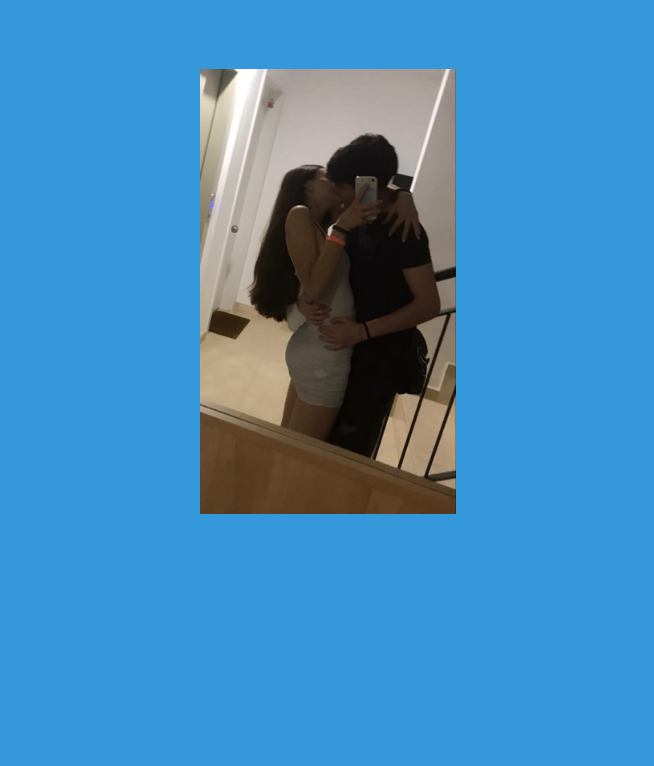
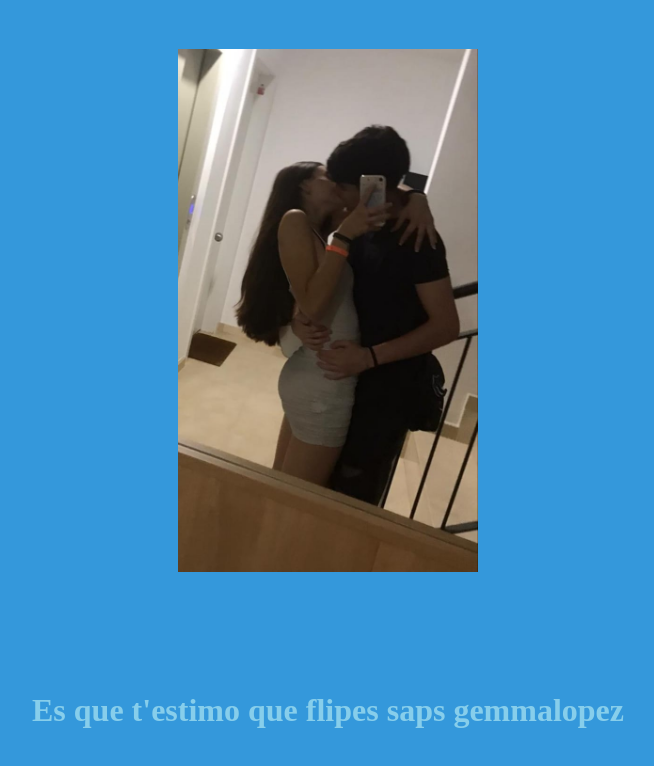
Before and after one commit to oriioll/gemmamiii, a plain HTML site: page secret.html in a window 1280 px wide. Shown: the whole page, without its empty margins (312-966 px from the left). Drawn offline with Linux system fonts and the light colour scheme.

Commit message:
Update secret.html

```diff
--- a/secret.html
+++ b/secret.html
@@ -18,11 +18,11 @@
             height: 100vh;
         }
 	img {
-            width: 20%; /* La imagen ocupará todo el ancho del contenedor */
+            width: 300px; /* La imagen ocupará todo el ancho del contenedor */
             height: auto; /* Mantiene la proporción de la imagen */
         }
 	h1 {
-	    color: #3498db; /* Blue color for the title */
+	    color: #87ceeb; /* Blue color for the title */
             text-align: center;
             width: 100%;
 	}
```
